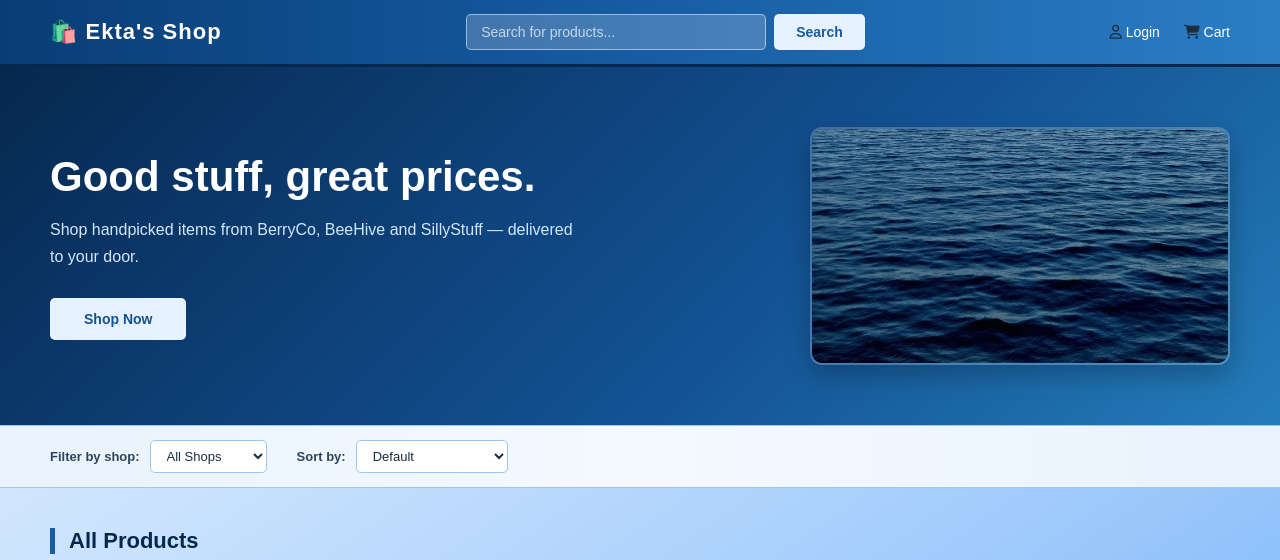
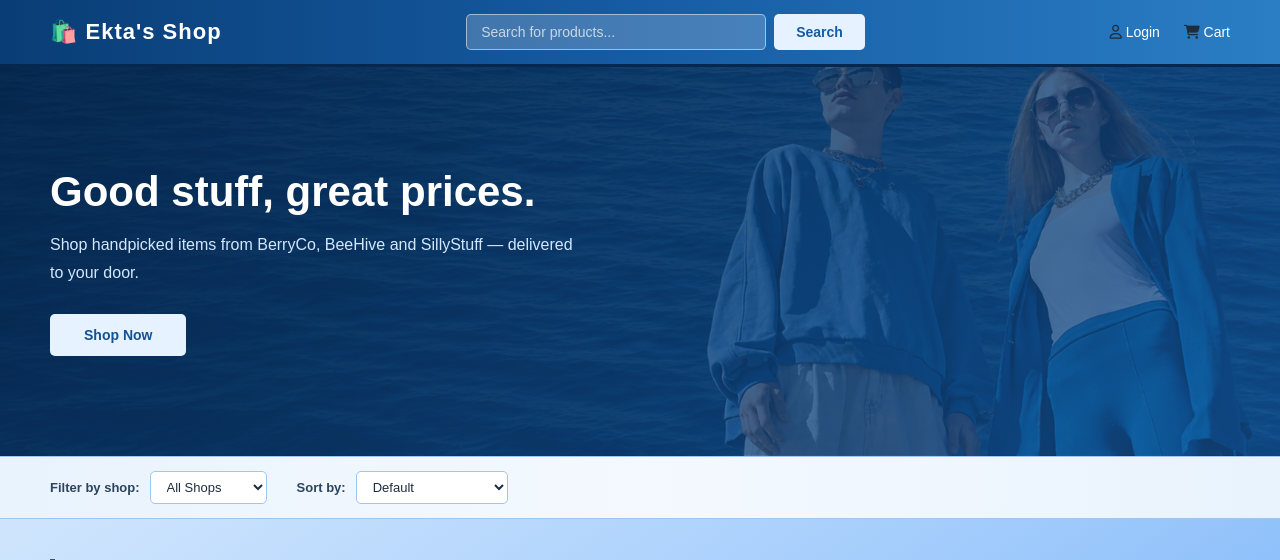
Before and after one commit to ekataadhikari23/Coursework-WebDev, a PHP site: page / in a window 1280 px wide. Shown: the top 560 px of the page. Run offline with PHP 8.4, Linux system fonts and the light colour scheme; some libraries are stand-ins or nearby versions.

Commit message:
eigth commit

```diff
--- a/index.html
+++ b/index.html
@@ -27,9 +27,6 @@
         <h1 id="herotitle">Good stuff, great prices.</h1>
         <p id="herosub">Shop handpicked items from BerryCo, BeeHive and SillyStuff — delivered to your door.</p>
         <span id="herobtn">Shop Now</span>
-    </div>
-    <div id="ekataa-hero-picbox">
-        <img src="sea.jpg" alt="Featured Collections" id="bramh-bannerimg">
     </div>
 </section>
 
@@ -168,7 +165,7 @@
     <h2 class="bigtitle">Product Details</h2>
     <div id="itemrow">
         <div id="photowrap">
-            <img src="product1.jpg" alt="Product" id="bigphoto">
+            <img src="BerryTotebag.webp" alt="Product" id="bigphoto">
         </div>
         <div id="itemwords">
             <p id="breadcrumb">Home &gt; BerryCo &gt; Berry Tote Bag</p>
--- a/style.css
+++ b/style.css
@@ -91,13 +91,15 @@ body {
 
 /* HERO BANNER WITH INTEGRATED IMAGE LAYOUT */
 #herobanner {
-    background: linear-gradient(135deg, #06284f 0%, #135294 60%, #247cb8 100%);
-    padding: 60px 50px;
+    background: linear-gradient(135deg, rgba(6, 40, 79, 0.85) 0%, rgba(19, 82, 148, 0.75) 100%),
+                url('COVER.png');
+
+    background-size: cover;
+    background-position: center;
+    background-repeat: no-repeat;
+    padding: 100px 50px;
     display: flex;
     align-items: center;
-    justify-content: space-between;
-    flex-wrap: wrap;
-    gap: 30px;
 }
 
 #herotext {
```
Also changed, not shown: COVER.png (added).
